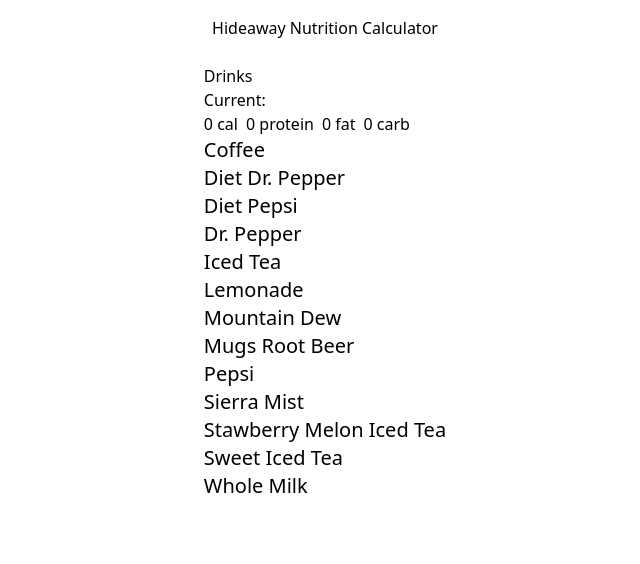
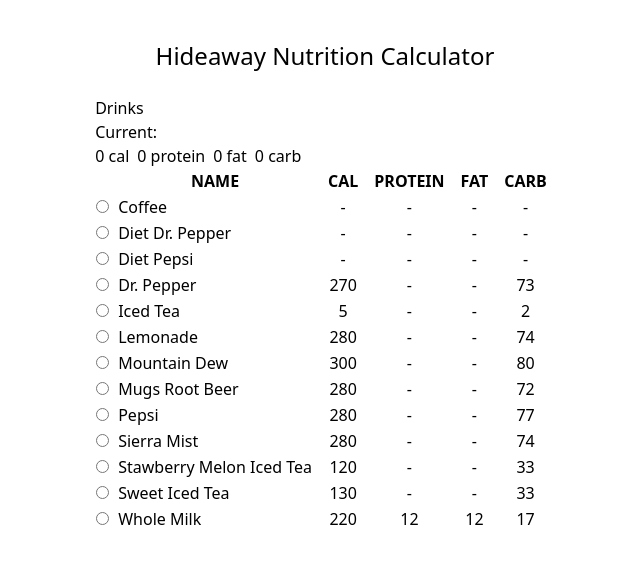
Before and after one commit to dalyn-lambert/Hideaway-Nutrition-Calculator, a Next.js app: page /drinks in a window 1280 px wide. Shown: the top 564 px of the page, without its empty margins (315-955 px from the left). Built offline with nearby package versions, Linux system fonts and the light colour scheme.

Commit message:
[chore] used Menu Category component for drinks to create table with radio buttons

```diff
--- a/src/app/drinks/page.tsx
+++ b/src/app/drinks/page.tsx
@@ -3,6 +3,7 @@
 import { MenuItem } from '@/lib/types';
 import React from 'react';
 
+import MenuCategory from '@/components/MenuCategory';
 import data from 'public/drinks.json';
 export default function Drinks() {
   const [macros, setMacros] = React.useState({ cal: 0, protein: 0, fat: 0, carb: 0 });
@@ -18,11 +19,7 @@
         <span>{macros.fat} fat</span>
         <span>{macros.carb} carb</span>
       </div>
-      {drinks.map((drink) => (
-        <div key={drink.name}>
-          <span className='text-xl'>{drink.name}</span>
-        </div>
-      ))}
+      <MenuCategory category='drinks' items={drinks} />
     </main>
   );
 }
--- a/src/app/layout.tsx
+++ b/src/app/layout.tsx
@@ -10,8 +10,10 @@
 export default function RootLayout({ children }: { children: React.ReactNode }) {
   return (
     <html lang='en'>
-      <body className='flex min-h-screen flex-col gap-6 items-center p-4'>
-        <Link href={'/'}>Hideaway Nutrition Calculator</Link>
+      <body className='flex min-h-screen flex-col gap-6 items-center p-4 pt-10'>
+        <Link href={'/'} className='text-2xl'>
+          Hideaway Nutrition Calculator
+        </Link>
         {children}
       </body>
     </html>
--- a/src/components/MenuCategory.tsx
+++ b/src/components/MenuCategory.tsx
@@ -35,10 +35,10 @@
                 />
               </td>
               <td className='px-2'>{item.name}</td>
-              <td className='px-2 text-center'>{item.calories}</td>
-              <td className='px-2 text-center'>{item.protein}</td>
-              <td className='px-2 text-center'>{item.total_fat}</td>
-              <td className='px-2 text-center'>{item.total_carbohydrates}</td>
+              <td className='px-2 text-center'>{item.calories || '-'}</td>
+              <td className='px-2 text-center'>{item.protein || '-'}</td>
+              <td className='px-2 text-center'>{item.total_fat || '-'}</td>
+              <td className='px-2 text-center'>{item.total_carbohydrates || '-'}</td>
             </tr>
           ))}
         </tbody>
```
